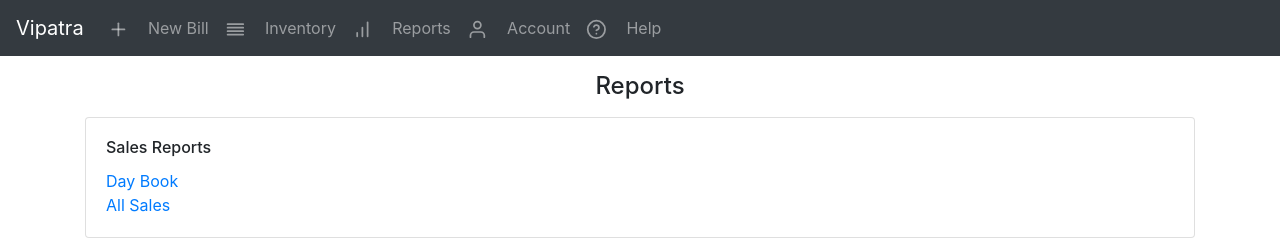
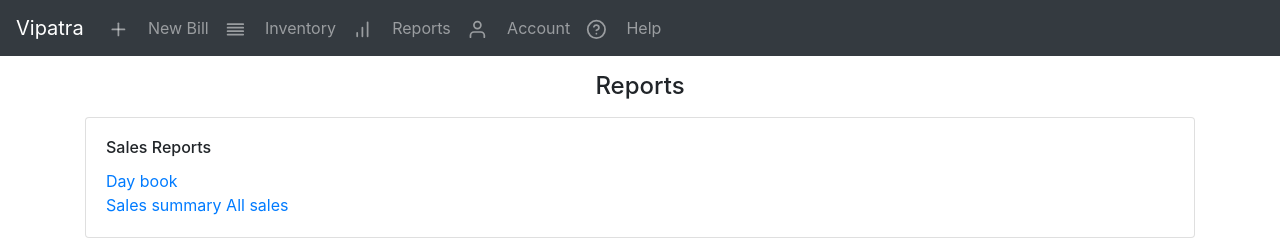
Before and after one commit to vigneshksaithal/vipatra-0, a plain HTML site: page public/reports/index.html in a window 1280 px wide. Shown: the top 252 px of the page. Drawn offline with nearby package versions, Linux system fonts and the light colour scheme.

Commit message:
Update index.html

```diff
--- a/public/reports/index.html
+++ b/public/reports/index.html
@@ -70,9 +70,12 @@
       <div class="card mb-3">
         <div class="card-body">
           <h6 class="card-title">Sales Reports</h6>
-          <a href="/reports/day-book" class="card-link">Day Book</a>
+          <a href="/reports/day-book" class="card-link">Day book</a>
           <br />
-          <a href="/reports/all-sales" class="card-link">All Sales</a>
+<a href="/reports/sales-summary" class="card-link">Sales summary</a>
+        <be>
+          <a href="/reports/all-sales" class="card-link">All sales</a>
+
         </div>
       </div>
       <div class="card mb-3">
```
